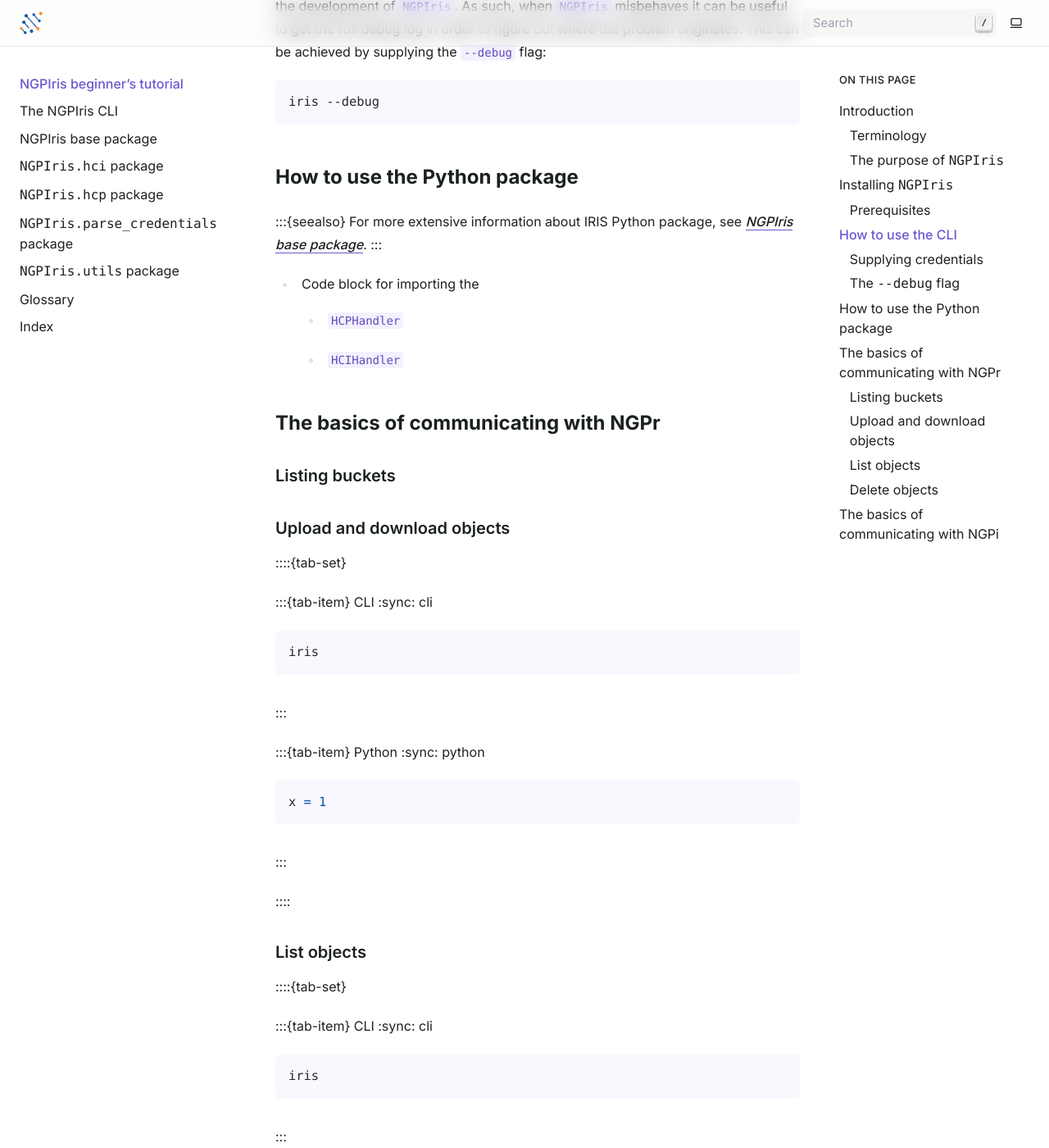
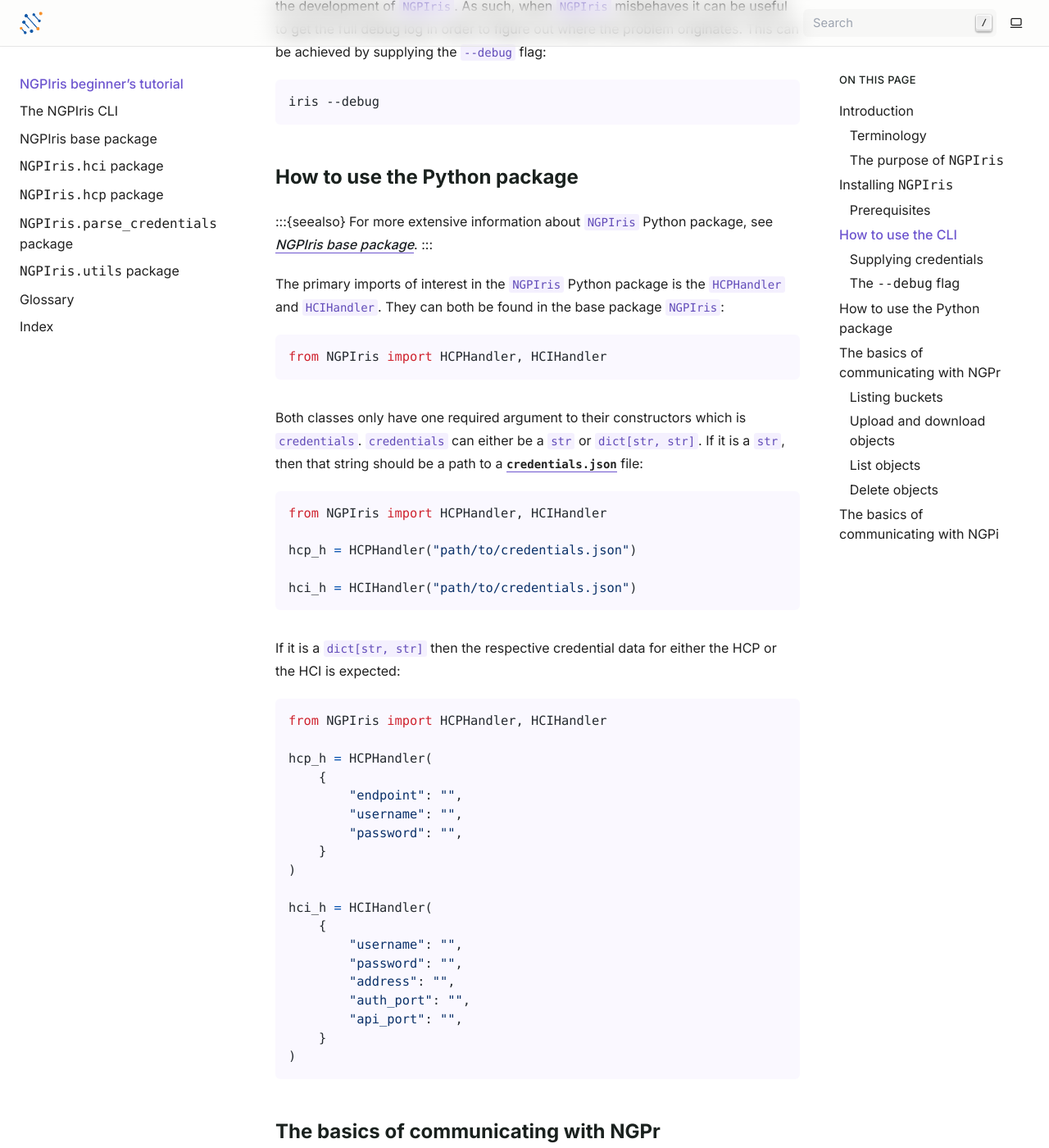
Before and after one commit to genomic-medicine-sweden/NGPIris, a Sphinx documentation site: the page built from docs/NGPIris_tutorial.md, in a window 1280 px wide and 1400 px high, scrolled down 5360 px. Shown: the whole window at 82% size. Built offline with Sphinx 7.4.7, drawn with Linux system fonts in a browser that asks for light colours.

Commit message:
Update NGPIris_tutorial.md

````diff
--- a/docs/NGPIris_tutorial.md
+++ b/docs/NGPIris_tutorial.md
@@ -167,12 +167,48 @@ iris --debug
 ## How to use the Python package
 
 :::{seealso}
-For more extensive information about IRIS Python package, see [_NGPIris base package_](NGPIris_base).
+For more extensive information about {py:mod}`NGPIris` Python package, see [_NGPIris base package_](NGPIris_base).
 :::
 
-- Code block for importing the
-  - {py:class}`HCPHandler`
-  - {py:class}`HCIHandler`
+The primary imports of interest in the {py:mod}`NGPIris` Python package is the {py:class}`~NGPIris.HCPHandler` and {py:class}`~NGPIris.HCIHandler`. They can both be found in the base package {py:mod}`NGPIris`:
+
+```{code} python
+from NGPIris import HCPHandler, HCIHandler
+```
+
+Both classes only have one required argument to their constructors which is `credentials`. `credentials` can either be a {py:type}`str` or {py:type}`dict[str, str]`. If it is a {py:type}`str`, then that string should be a path to a [`credentials.json`](#prereq) file:
+
+```{code} python
+from NGPIris import HCPHandler, HCIHandler
+
+hcp_h = HCPHandler("path/to/credentials.json")
+
+hci_h = HCIHandler("path/to/credentials.json")
+```
+
+If it is a {py:type}`dict[str, str]` then the respective credential data for either the HCP or the HCI is expected:
+
+```{code} python
+from NGPIris import HCPHandler, HCIHandler
+
+hcp_h = HCPHandler(
+    {
+        "endpoint": "",
+        "username": "",
+        "password": "",
+    }
+)
+
+hci_h = HCIHandler(
+    {
+        "username": "",
+        "password": "",
+        "address": "",
+        "auth_port": "",
+        "api_port": "",
+    }
+)
+```
 
 (communicating-with-ngpr)=
 
````
